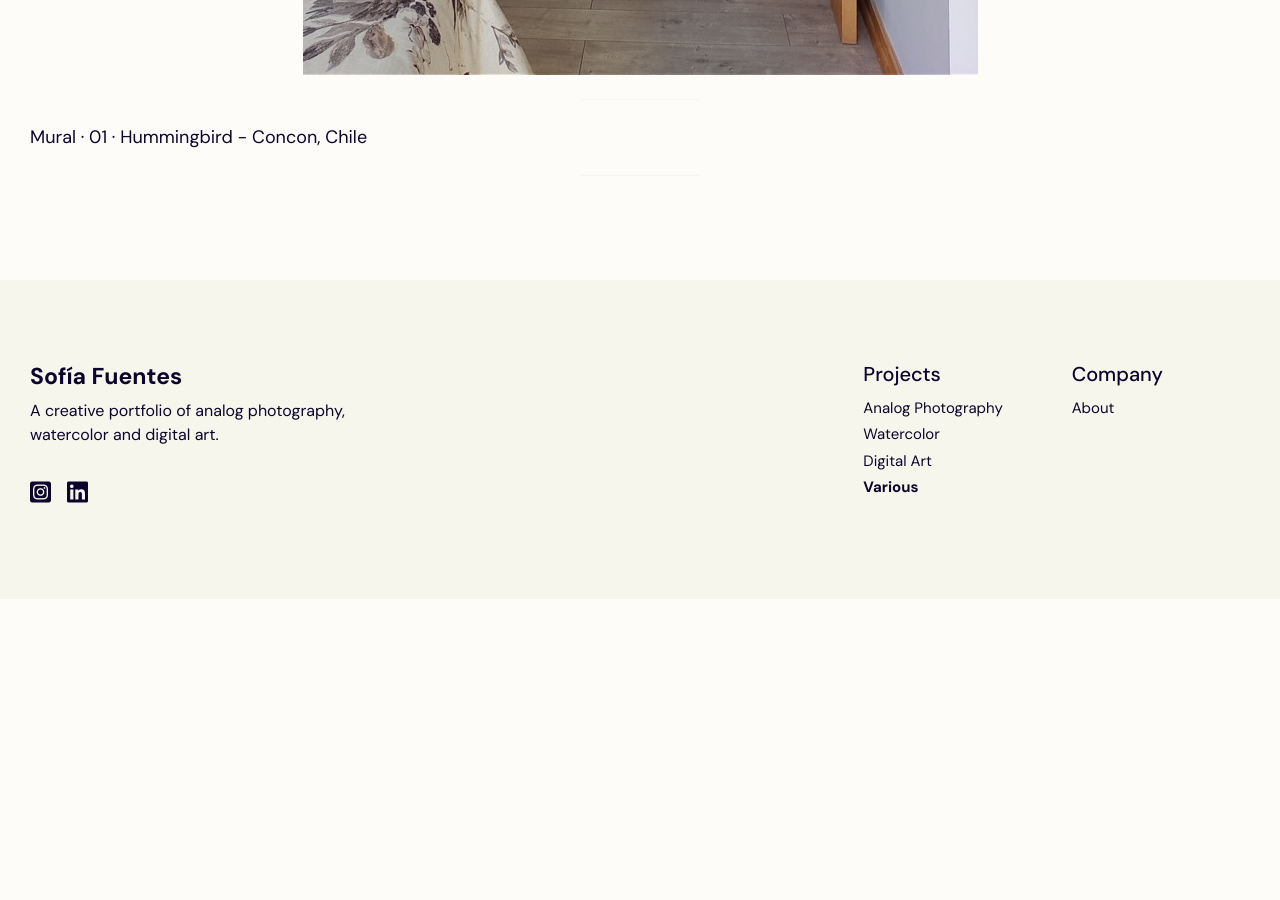
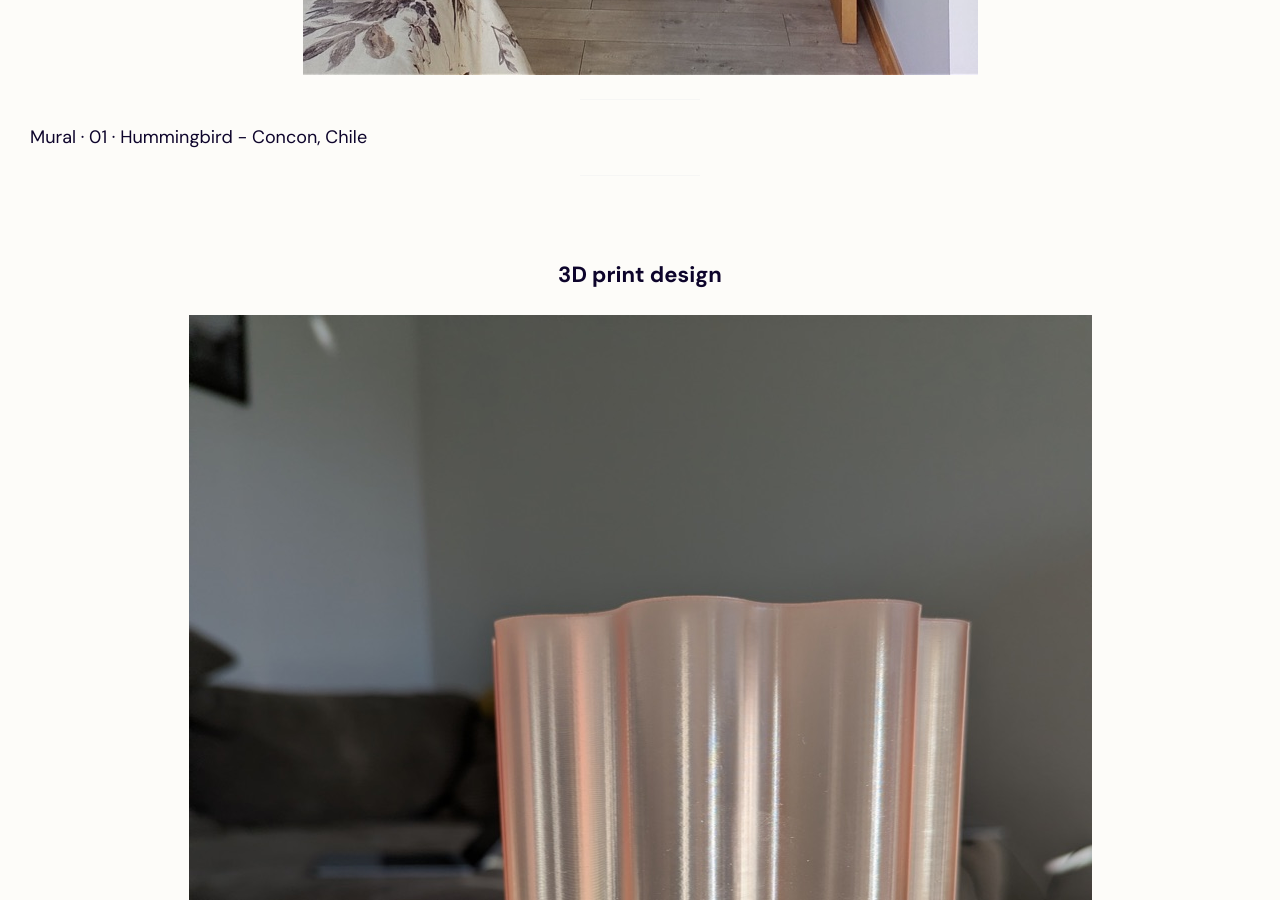
Before and after one commit to sofiaify/sofiaify.github.io, a Jekyll site: the page built from _projects/various.md, in a window 1280 px wide and 900 px high, scrolled down 3347 px. Built offline with Jekyll 4.4.1, drawn with Linux system fonts in a browser that asks for light colours; before the commit the page ends 3946 px from its top, so only the background shows below that; some of the changed text lies outside the part shown.

Commit message:
add 3D print design section (lamps) to Various project

```diff
--- a/_layouts/project.html
+++ b/_layouts/project.html
@@ -115,6 +115,16 @@ layout: default
         </div>
       </div>
       {% endif %}
+
+      {% if page.gallery2 and page.gallery2.size > 0 %}
+      {% assign gstyle2 = page.gallery2_style | default: gstyle %}
+      <div class="row mt-6">
+        <div class="col">
+          {% if page.gallery2_heading %}<h2 class="section-subheading">{{ page.gallery2_heading }}</h2>{% endif %}
+          {% include gallery.html items=page.gallery2 style=gstyle2 %}
+        </div>
+      </div>
+      {% endif %}
     </div>
   </div>
 {% endif %}
--- a/_projects/various.md
+++ b/_projects/various.md
@@ -29,6 +29,12 @@ gallery:
     caption: Mural · 02 · Cactus garden - Concon, Chile
   - image: /assets/images/projects/various/mural-1.jpg
     caption: Mural · 01 · Hummingbird - Concon, Chile
+gallery2_heading: 3D print design
+gallery2:
+  - image: /assets/images/projects/various/lamp-1.jpg
+    caption: 3D printed lamp · 01
+  - image: /assets/images/projects/various/lamp-2.jpg
+    caption: 3D printed lamp · 02
 ---
 
 I have created murals both indoors and outdoors, transforming spaces with a unique vibe and style.
```
Also changed, not shown: assets/images/projects/various/lamp-1.jpg (added), assets/images/projects/various/lamp-2.jpg (added).
